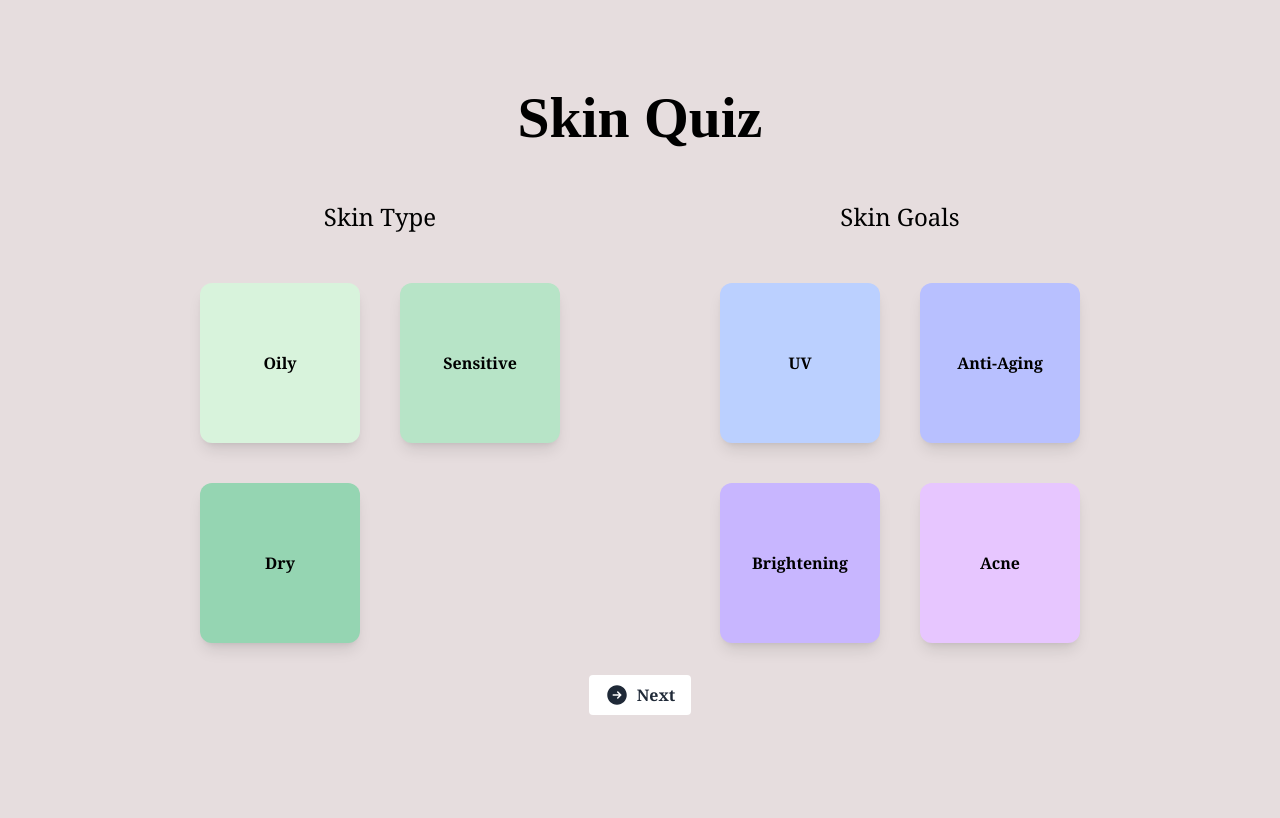
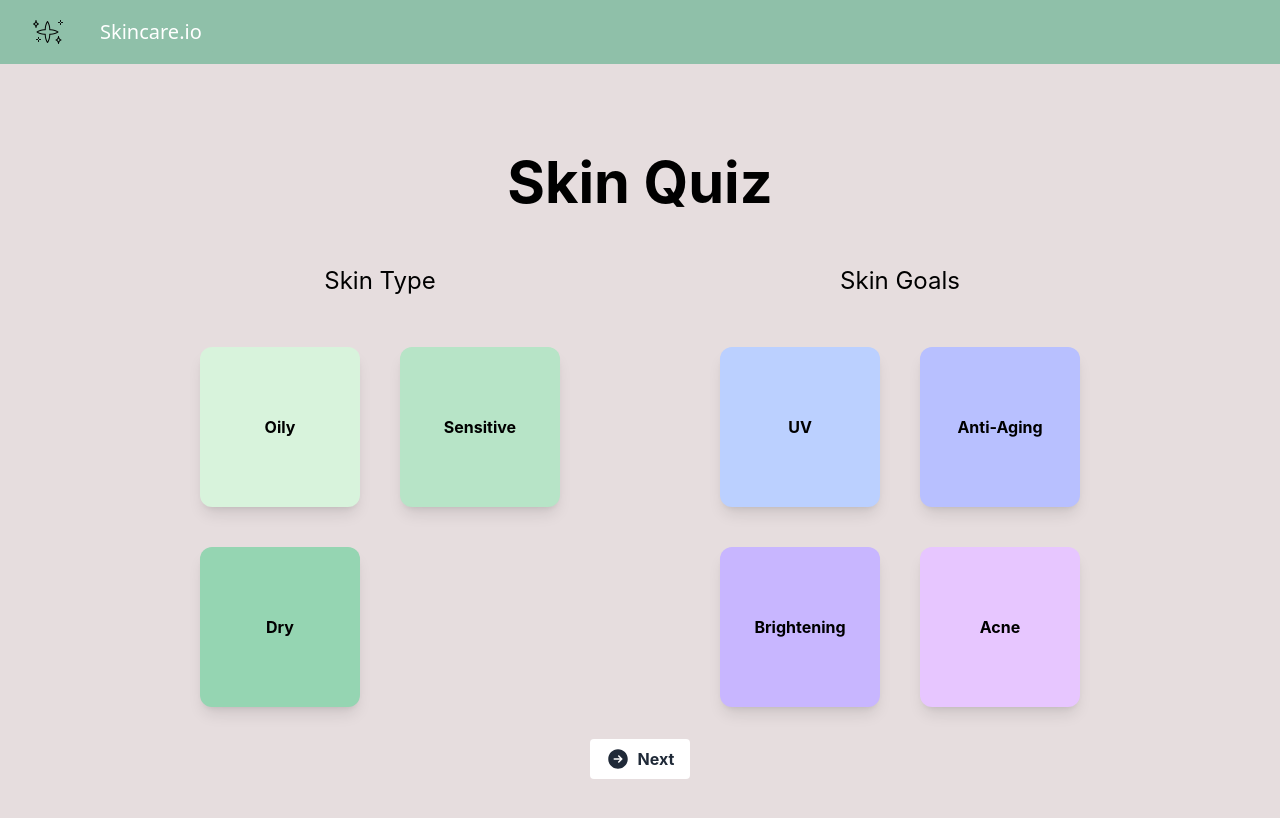
Before and after one commit to gpalar/skincare.io, a Next.js app in the folder nextjs-blog/: page /skinQuiz in a window 1280 px wide. Shown: the top 818 px of the page. Built offline with nearby package versions, Linux system fonts and the light colour scheme.

Commit message:
added more details to home page

```diff
--- a/nextjs-blog/pages/index.tsx
+++ b/nextjs-blog/pages/index.tsx
@@ -12,15 +12,27 @@ export default function Home() {
 
       <main>
         <h1 className={styles.title}>
-          Welcome to SkinCare.io
+          Welcome to Skincare.io
         </h1>
 
         <p className={styles.description}>
-          Find your custom skincare routine!
+          Discover your custom skincare routine!
         </p>
 
+        <img
+          className="h-48 w-auto pt-10"
+          src="/sparkle-logo.png"
+          alt="Skincare.io logo"
+        />
+
         <div className={styles.grid}>
-          <h3 className={styles.card}> <a href="/skinQuiz">Get Started</a></h3>
+
+          <a href="/skinQuiz"
+            className=''
+
+          ><div
+            className='w-32 bg-white rounded-lg border-2 border-black text-center hover:border-2 hover:border-white'
+          >Get Started</div></a>
         </div>
       </main>
 
--- a/nextjs-blog/pages/resultsPage.tsx
+++ b/nextjs-blog/pages/resultsPage.tsx
@@ -3,7 +3,7 @@ import { Disclosure } from '@headlessui/react'
 import { Bars3Icon, XMarkIcon } from '@heroicons/react/24/outline'
 
 const navigation = [
-  { name: 'Skincare.io', href: '#', current: false },
+  { name: 'Skincare.io', href: '/', current: false },
 ]
 
 function classNames(...classes) {
@@ -31,7 +31,7 @@ export default function Example() {
               <div className="flex flex-1 items-center justify-center sm:items-stretch sm:justify-start">
                 <div className="flex flex-shrink-0 items-center">
                   <img
-                    className="hidden h-8 w-auto lg:block"
+                    className="h-8 w-auto"
                     src="/sparkle-logo.png"
                     alt="Your Company"
                   />
--- a/nextjs-blog/pages/skinQuiz.tsx
+++ b/nextjs-blog/pages/skinQuiz.tsx
@@ -3,10 +3,90 @@ import Stack from '@mui/material/Stack';
 import Button from '@mui/material/Button';
 import Link from 'next/link';
 import styles from '../styles/Home.module.css';
+import { Disclosure } from '@headlessui/react'
+import { Bars3Icon, XMarkIcon } from '@heroicons/react/24/outline'
+
+const navigation = [
+    { name: 'Skincare.io', href: '/', current: false },
+  ]
+
+  function classNames(...classes) {
+    return classes.filter(Boolean).join(' ')
+  }
+
 
 export default function skinQuiz() {
     return (
         <>
+            <Disclosure as="nav" className="bg-sage-green">
+      {({ open }) => (
+        <>
+          <div className="mx-auto max-w-7xl px-2 sm:px-6 lg:px-8">
+            <div className="relative flex h-16 items-center justify-between">
+              <div className="absolute inset-y-0 left-0 flex items-center sm:hidden">
+                {/* Mobile menu button*/}
+                <Disclosure.Button className="inline-flex items-center justify-center rounded-md p-2 text-gray-400 hover:bg-gray-700 hover:text-white focus:outline-none focus:ring-2 focus:ring-inset focus:ring-white">
+                  <span className="sr-only">Open main menu</span>
+                  {open ? (
+                    <XMarkIcon className="block h-6 w-6" aria-hidden="true" />
+                  ) : (
+                    <Bars3Icon className="block h-6 w-6" aria-hidden="true" />
+                  )}
+                </Disclosure.Button>
+              </div>
+              <div className="flex flex-1 items-center justify-center sm:items-stretch sm:justify-start">
+                <div className="flex flex-shrink-0 items-center">
+                  <img
+                    className="h-8 w-auto"
+                    src="/sparkle-logo.png"
+                    alt="Your Company"
+                  />
+                </div>
+                <div className="hidden sm:ml-6 sm:block">
+                  <div className="flex space-x-4">
+                    {navigation.map((item) => (
+                      <a
+                        key={item.name}
+                        href={item.href}
+                        className={classNames(
+                        //   item.current ? 'bg-gray-900 text-white' : 'text-gray-300 hover:bg-gray-700 hover:text-white',
+                          item.current ? 'bg-sage-green text-white' : 'bg-sage-green text-white',
+                          'rounded-md px-3 py-2 text-xl font-medium font-sans'
+                        )}
+                        aria-current={item.current ? 'page' : undefined}
+                      >
+                        {item.name}
+                      </a>
+                    ))}
+                  </div>
+                </div>
+              </div>
+
+            </div>
+          </div>
+
+          <Disclosure.Panel className="sm:hidden">
+            <div className="space-y-1 px-2 pb-3 pt-2">
+              {navigation.map((item) => (
+                <Disclosure.Button
+                  key={item.name}
+                  as="a"
+                  href={item.href}
+                  className={classNames(
+                    item.current ? 'bg-gray-900 text-white' : 'text-gray-300 hover:bg-gray-700 hover:text-white',
+                    'block rounded-md px-3 py-2 text-base font-medium'
+                  )}
+                  aria-current={item.current ? 'page' : undefined}
+                >
+                  {item.name}
+                </Disclosure.Button>
+              ))}
+            </div>
+          </Disclosure.Panel>
+        </>
+      )}
+    </Disclosure>
+
             <div className={styles.container}>
                 {/* <button className="bg-white hover:bg-gray-400 text-gray-800 font-bold py-2 px-4 rounded inline-flex items-center">
                 <svg xmlns="http://www.w3.org/2000/svg" viewBox="0 0 24 24" fill="currentColor" className="fill-current w-6 h-6 mr-2">
@@ -65,7 +145,7 @@ export default function skinQuiz() {
                     <svg className="fill-current w-6 h-6 mr-2" xmlns="http://www.w3.org/2000/svg" viewBox="0 0 24 24" fill="currentColor">
                         <path fill-rule="evenodd" d="M12 2.25c-5.385 0-9.75 4.365-9.75 9.75s4.365 9.75 9.75 9.75 9.75-4.365 9.75-9.75S17.385 2.25 12 2.25zm4.28 10.28a.75.75 0 000-1.06l-3-3a.75.75 0 10-1.06 1.06l1.72 1.72H8.25a.75.75 0 000 1.5h5.69l-1.72 1.72a.75.75 0 101.06 1.06l3-3z" clip-rule="evenodd" />
                     </svg>
-                    <span>Next</span>
+                    <Link href="/resultsPage">Next</Link>
                 </button>
 
                 <style jsx global>{`
@@ -73,10 +153,10 @@ export default function skinQuiz() {
                 body {
                 padding: 0;
                 margin: 0;
-                // font-family: -apple-system, BlinkMacSystemFont, Segoe UI, Roboto,
-                //     Oxygen, Ubuntu, Cantarell, Fira Sans, Droid Sans, Helvetica Neue,
-                //     sans-serif;
-                font-family: "DomaineDisplayNarrow",Georgia,serif;
+                font-family: -apple-system, BlinkMacSystemFont, Segoe UI, Roboto,
+                    Oxygen, Ubuntu, Cantarell, Fira Sans, Droid Sans, Helvetica Neue,
+                    sans-serif;
+                // font-family: "DomaineDisplayNarrow",Georgia,serif;
                 background-color: #E6DDDE;
                 }
                 * {
--- a/nextjs-blog/styles/Home.module.css
+++ b/nextjs-blog/styles/Home.module.css
@@ -63,6 +63,7 @@
   border: 1px solid #eaeaea;
   border-radius: 10px;
   transition: color 0.15s ease, border-color 0.15s ease;
+  width: 100px;
 }
 
 .card:hover,
--- a/nextjs-blog/styles/globals.css
+++ b/nextjs-blog/styles/globals.css
@@ -26,7 +26,7 @@ img {
 }
 
 h1 {
-  font-family: 'Playfair Display', serif;
+  /* font-family: 'Playfair Display', serif; */
   font-weight: bold;
 }
 
```
